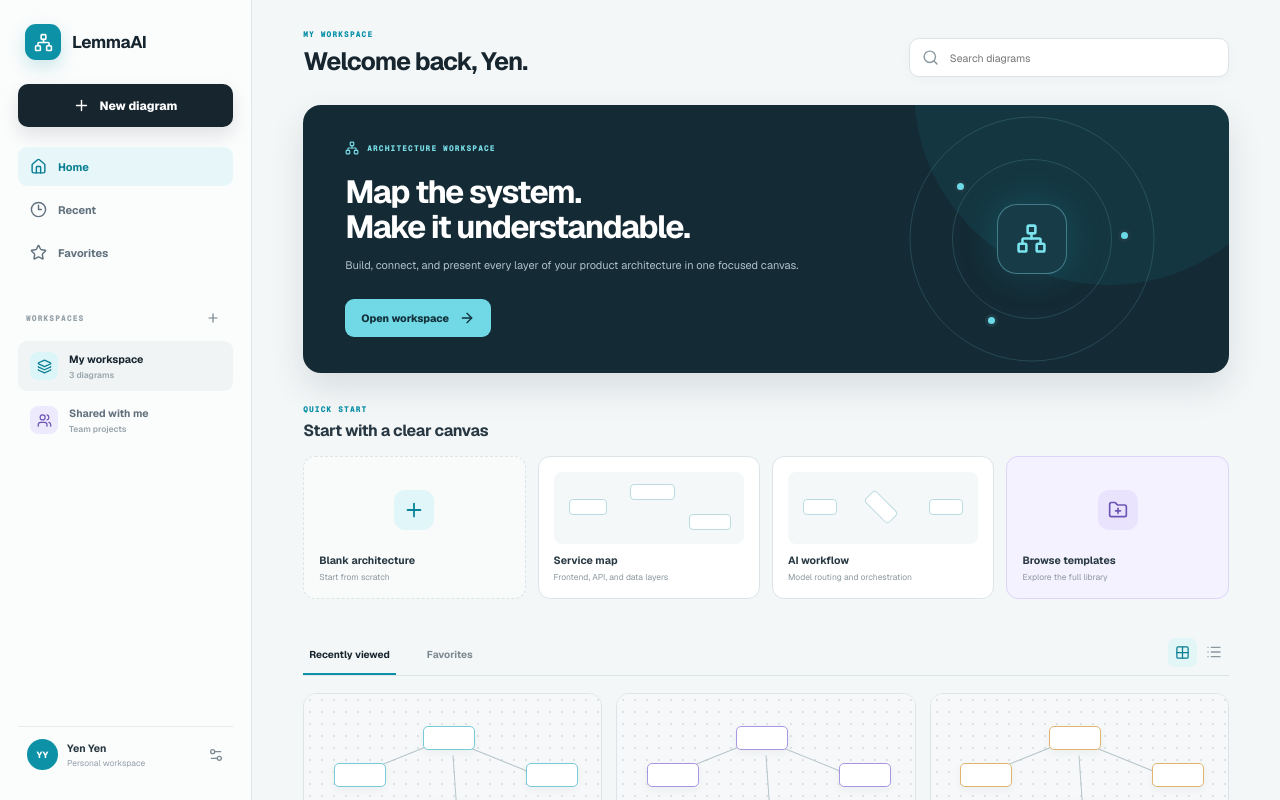
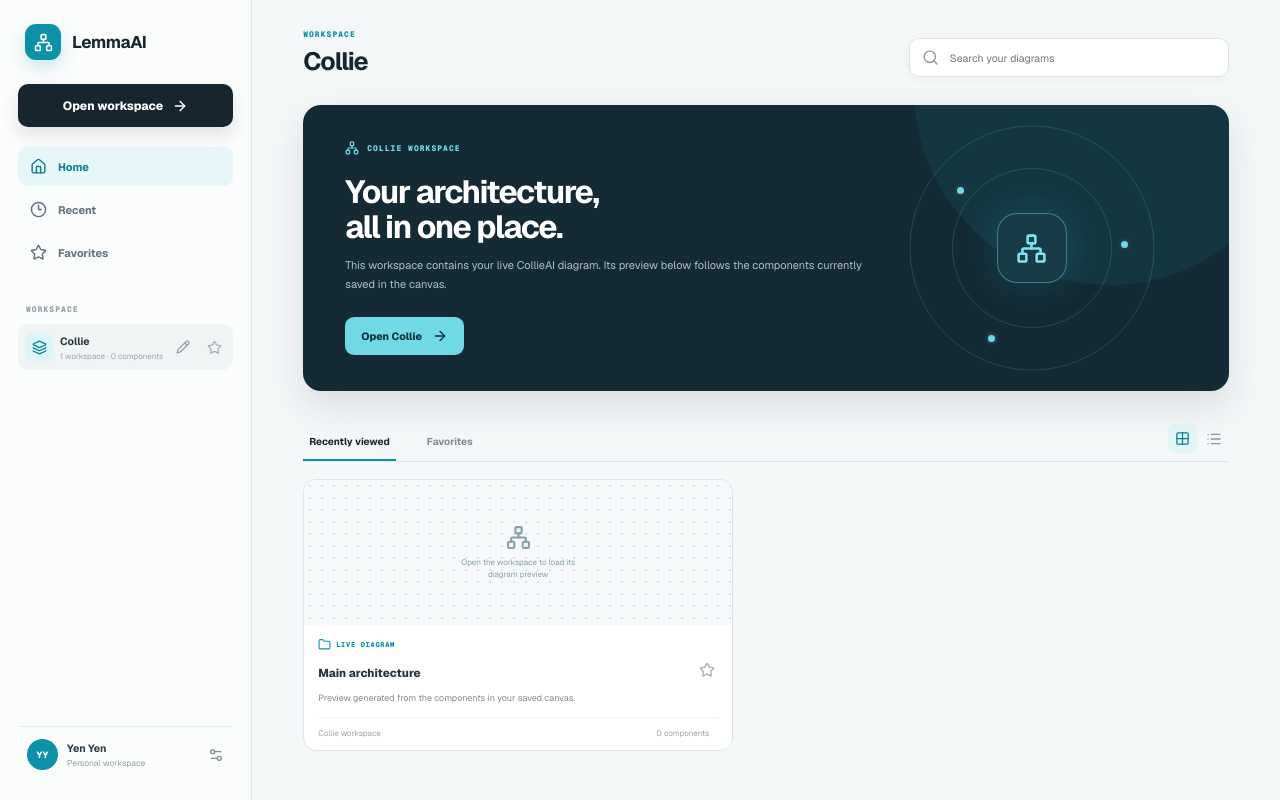
Before and after one commit to V0idStatic/ERD-Portfolio-Repo, a Next.js app in the folder CollieAI_ERD/architecture-flow/: page / in a window 1280 px wide. Built offline with nearby package versions, Linux system fonts and the light colour scheme.

Commit message:
Use live Collie workspace data on home

```diff
--- a/CollieAI_ERD/architecture-flow/app/DashboardHome.tsx
+++ b/CollieAI_ERD/architecture-flow/app/DashboardHome.tsx
@@ -2,76 +2,71 @@
 
 import {
   ArrowRight,
+  Check,
   Clock3,
   Folder,
-  FolderPlus,
   Grid2X2,
-  Heart,
   Home,
   Layers3,
   List,
-  MoreHorizontal,
   Network,
-  Plus,
+  Pencil,
   Search,
   Settings2,
   Star,
-  Users,
+  X,
 } from "lucide-react";
-import { useMemo, useState } from "react";
+import { useEffect, useMemo, useState } from "react";
 
 type HomeView = "recent" | "favorites";
+type StoredNode = { id: string; position?: { x: number; y: number }; data?: { label?: string } };
+type WorkspaceMeta = { name: string; favorite: boolean };
 
-type ProjectCard = {
-  id: string;
-  title: string;
-  description: string;
-  edited: string;
-  favorite: boolean;
-  tone: "cyan" | "violet" | "amber";
-  nodes: number;
-};
+const WORKSPACE_KEY = "collieai-workspace-home-v1";
+const PAGE_KEY = "collieai-architecture-page-main";
+const PAGE_INDEX_KEY = "collieai-architecture-pages-v1";
+const defaultWorkspace: WorkspaceMeta = { name: "Collie", favorite: false };
 
-const initialProjects: ProjectCard[] = [
-  {
-    id: "main",
-    title: "CollieAI system architecture",
-    description: "Complete adaptive learning platform flow",
-    edited: "Edited just now",
-    favorite: true,
-    tone: "cyan",
-    nodes: 18,
-  },
-  {
-    id: "tutoring",
-    title: "Adaptive tutoring loop",
-    description: "Session, orchestration, and AI routing",
-    edited: "Edited 2 days ago",
-    favorite: false,
-    tone: "violet",
-    nodes: 11,
-  },
-  {
-    id: "auth",
-    title: "Authentication & storage",
-    description: "Identity, permissions, and data services",
-    edited: "Edited last week",
-    favorite: true,
-    tone: "amber",
-    nodes: 8,
-  },
-];
+function ActualDiagramPreview({ nodes }: { nodes: StoredNode[] }) {
+  if (!nodes.length) {
+    return (
+      <div className="home-diagram-preview empty-preview">
+        <Network size={25} />
+        <span>Open the workspace to load its diagram preview</span>
+      </div>
+    );
+  }
 
-function DiagramPreview({ tone }: { tone: ProjectCard["tone"] }) {
+  const minX = Math.min(...nodes.map((node) => node.position?.x ?? 0));
+  const maxX = Math.max(...nodes.map((node) => node.position?.x ?? 0));
+  const minY = Math.min(...nodes.map((node) => node.position?.y ?? 0));
+  const maxY = Math.max(...nodes.map((node) => node.position?.y ?? 0));
+  const rangeX = Math.max(1, maxX - minX);
+  const rangeY = Math.max(1, maxY - minY);
+  const shownNodes = nodes.slice(0, 18);
+
   return (
-    <div className={`home-diagram-preview tone-${tone}`} aria-hidden="true">
-      <span className="preview-node preview-node-a" />
-      <span className="preview-node preview-node-b" />
-      <span className="preview-node preview-node-c" />
-      <span className="preview-node preview-node-d" />
-      <i className="preview-line preview-line-a" />
-      <i className="preview-line preview-line-b" />
-      <i className="preview-line preview-line-c" />
+    <div className="home-diagram-preview live-preview" aria-label="Live preview of the current architecture diagram">
+      <span className="preview-watermark">LIVE CANVAS</span>
+      <svg viewBox="0 0 100 100" preserveAspectRatio="none" aria-hidden="true">
+        {shownNodes.slice(1).map((node, index) => {
+          const previous = shownNodes[index];
+          const x1 = 9 + (((previous.position?.x ?? 0) - minX) / rangeX) * 82;
+          const y1 = 11 + (((previous.position?.y ?? 0) - minY) / rangeY) * 76;
+          const x2 = 9 + (((node.position?.x ?? 0) - minX) / rangeX) * 82;
+          const y2 = 11 + (((node.position?.y ?? 0) - minY) / rangeY) * 76;
+          return <line key={`${previous.id}-${node.id}`} x1={x1} y1={y1} x2={x2} y2={y2} />;
+        })}
+      </svg>
+      {shownNodes.map((node, index) => {
+        const left = 5 + (((node.position?.x ?? 0) - minX) / rangeX) * 76;
+        const top = 8 + (((node.position?.y ?? 0) - minY) / rangeY) * 72;
+        return (
+          <span className={`live-preview-node node-${index % 4}`} style={{ left: `${left}%`, top: `${top}%` }} key={node.id}>
+            {node.data?.label || "Component"}
+          </span>
+        );
+      })}
     </div>
   );
 }
@@ -80,174 +75,78 @@
   const [view, setView] = useState<HomeView>("recent");
   const [query, setQuery] = useState("");
   const [display, setDisplay] = useState<"grid" | "list">("grid");
-  const [projects, setProjects] = useState(initialProjects);
+  const [workspace, setWorkspace] = useState<WorkspaceMeta>(defaultWorkspace);
+  const [draftName, setDraftName] = useState(defaultWorkspace.name);
+  const [renaming, setRenaming] = useState(false);
+  const [nodes, setNodes] = useState<StoredNode[]>([]);
+  const [diagramName, setDiagramName] = useState("Main architecture");
 
-  const visibleProjects = useMemo(() => {
-    const normalized = query.trim().toLowerCase();
-    return projects.filter((project) => {
-      const matchesView = view === "recent" || project.favorite;
-      const matchesQuery =
-        !normalized ||
-        project.title.toLowerCase().includes(normalized) ||
-        project.description.toLowerCase().includes(normalized);
-      return matchesView && matchesQuery;
-    });
-  }, [projects, query, view]);
+  useEffect(() => {
+    const savedWorkspace = window.localStorage.getItem(WORKSPACE_KEY);
+    if (savedWorkspace) {
+      try {
+        const parsed = JSON.parse(savedWorkspace) as WorkspaceMeta;
+        if (parsed.name?.trim()) {
+          setWorkspace(parsed);
+          setDraftName(parsed.name);
+        }
+      } catch { /* Use the default workspace when legacy storage cannot be read. */ }
+    }
+    try {
+      const storedPage = JSON.parse(window.localStorage.getItem(PAGE_KEY) ?? "{}");
+      setNodes(Array.isArray(storedPage.nodes) ? storedPage.nodes : []);
+      const index = JSON.parse(window.localStorage.getItem(PAGE_INDEX_KEY) ?? "{}");
+      const mainPage = Array.isArray(index.pages) ? index.pages.find((page: { id?: string }) => page.id === "main") : null;
+      if (mainPage?.name) setDiagramName(mainPage.name);
+    } catch { /* The empty-state preview explains what to do next. */ }
+  }, []);
 
-  const toggleFavorite = (id: string) => {
-    setProjects((current) =>
-      current.map((project) =>
-        project.id === id ? { ...project, favorite: !project.favorite } : project,
-      ),
-    );
+  useEffect(() => {
+    window.localStorage.setItem(WORKSPACE_KEY, JSON.stringify(workspace));
+  }, [workspace]);
+
+  const showsWorkspace = view === "recent" || workspace.favorite;
+  const matchesSearch = !query.trim() || diagramName.toLowerCase().includes(query.trim().toLowerCase());
+  const showDiagram = showsWorkspace && matchesSearch;
+
+  const saveWorkspaceName = () => {
+    const nextName = draftName.trim() || defaultWorkspace.name;
+    setWorkspace((current) => ({ ...current, name: nextName }));
+    setDraftName(nextName);
+    setRenaming(false);
   };
 
   return (
     <main className="home-shell">
       <aside className="home-sidebar">
-        <div className="home-brand">
-          <span><Network size={19} /></span>
-          <strong>LemmaAI</strong>
-        </div>
-
-        <button className="home-create" onClick={onOpenWorkspace}>
-          <Plus size={17} /> New diagram
-        </button>
-
+        <div className="home-brand"><span><Network size={19} /></span><strong>LemmaAI</strong></div>
+        <button className="home-create" onClick={onOpenWorkspace}>Open workspace <ArrowRight size={16} /></button>
         <nav className="home-navigation" aria-label="Home navigation">
           <button className="active"><Home size={17} /> Home</button>
           <button onClick={() => setView("recent")}><Clock3 size={17} /> Recent</button>
           <button onClick={() => setView("favorites")}><Star size={17} /> Favorites</button>
         </nav>
-
-        <div className="workspace-heading">
-          <span>WORKSPACES</span>
-          <button aria-label="Create workspace"><Plus size={14} /></button>
+        <div className="workspace-heading"><span>WORKSPACE</span></div>
+        <div className="workspace-single">
+          <span className="workspace-icon"><Layers3 size={15} /></span>
+          <span className="workspace-name">
+            {renaming ? (
+              <input value={draftName} onChange={(event) => setDraftName(event.target.value)} onKeyDown={(event) => { if (event.key === "Enter") saveWorkspaceName(); if (event.key === "Escape") { setDraftName(workspace.name); setRenaming(false); } }} autoFocus aria-label="Workspace name" />
+            ) : <strong>{workspace.name}</strong>}
+            <small>1 workspace · {nodes.length} components</small>
+          </span>
+          {renaming ? <><button onClick={saveWorkspaceName} aria-label="Save workspace name"><Check size={14} /></button><button onClick={() => { setDraftName(workspace.name); setRenaming(false); }} aria-label="Cancel renaming"><X size={14} /></button></> : <button onClick={() => setRenaming(true)} aria-label="Rename workspace"><Pencil size={14} /></button>}
+          <button className={`workspace-star ${workspace.favorite ? "is-favorite" : ""}`} onClick={() => setWorkspace((current) => ({ ...current, favorite: !current.favorite }))} aria-label={workspace.favorite ? "Remove workspace from favorites" : "Add workspace to favorites"}><Star size={15} fill={workspace.favorite ? "currentColor" : "none"} /></button>
         </div>
-        <nav className="home-navigation workspace-list" aria-label="Workspaces">
-          <button className="workspace-active">
-            <span className="workspace-icon"><Layers3 size={15} /></span>
-            <span><strong>My workspace</strong><small>3 diagrams</small></span>
-          </button>
-          <button>
-            <span className="workspace-icon shared"><Users size={15} /></span>
-            <span><strong>Shared with me</strong><small>Team projects</small></span>
-          </button>
-        </nav>
-
-        <div className="home-profile">
-          <span className="profile-avatar">YY</span>
-          <span><strong>Yen Yen</strong><small>Personal workspace</small></span>
-          <Settings2 size={16} />
-        </div>
+        <div className="home-profile"><span className="profile-avatar">YY</span><span><strong>Yen Yen</strong><small>Personal workspace</small></span><Settings2 size={16} /></div>
       </aside>
 
       <section className="home-main">
-        <header className="home-topbar">
-          <div>
-            <p>MY WORKSPACE</p>
-            <h1>Welcome back, Yen.</h1>
-          </div>
-          <label className="home-search">
-            <Search size={17} />
-            <input
-              value={query}
-              onChange={(event) => setQuery(event.target.value)}
-              placeholder="Search diagrams"
-              aria-label="Search diagrams"
-            />
-          </label>
-        </header>
-
-        <section className="workspace-hero">
-          <div>
-            <span className="eyebrow"><Network size={14} /> ARCHITECTURE WORKSPACE</span>
-            <h2>Map the system.<br />Make it understandable.</h2>
-            <p>Build, connect, and present every layer of your product architecture in one focused canvas.</p>
-            <button onClick={onOpenWorkspace}>Open workspace <ArrowRight size={16} /></button>
-          </div>
-          <div className="hero-map" aria-hidden="true">
-            <span className="hero-orbit orbit-one" />
-            <span className="hero-orbit orbit-two" />
-            <span className="hero-core"><Network size={31} /></span>
-            <span className="hero-dot dot-one" />
-            <span className="hero-dot dot-two" />
-            <span className="hero-dot dot-three" />
-          </div>
-        </section>
-
-        <section className="quick-start">
-          <div className="section-heading">
-            <div><p>QUICK START</p><h2>Start with a clear canvas</h2></div>
-          </div>
-          <div className="quick-start-grid">
-            <button className="new-diagram-card" onClick={onOpenWorkspace}>
-              <span><Plus size={22} /></span>
-              <strong>Blank architecture</strong>
-              <small>Start from scratch</small>
-            </button>
-            <button className="template-card" onClick={onOpenWorkspace}>
-              <span className="template-preview service-template"><i /><i /><i /></span>
-              <strong>Service map</strong>
-              <small>Frontend, API, and data layers</small>
-            </button>
-            <button className="template-card" onClick={onOpenWorkspace}>
-              <span className="template-preview flow-template"><i /><i /><i /></span>
-              <strong>AI workflow</strong>
-              <small>Model routing and orchestration</small>
-            </button>
-            <button className="template-card browse-template">
-              <span><FolderPlus size={20} /></span>
-              <strong>Browse templates</strong>
-              <small>Explore the full library</small>
-            </button>
-          </div>
-        </section>
-
-        <section className="project-library">
-          <div className="library-toolbar">
-            <div className="library-tabs" role="tablist">
-              <button className={view === "recent" ? "active" : ""} onClick={() => setView("recent")}>
-                Recently viewed
-              </button>
-              <button className={view === "favorites" ? "active" : ""} onClick={() => setView("favorites")}>
-                Favorites
-              </button>
-            </div>
-            <div className="display-toggle">
-              <button className={display === "grid" ? "active" : ""} onClick={() => setDisplay("grid")} aria-label="Grid view"><Grid2X2 size={15} /></button>
-              <button className={display === "list" ? "active" : ""} onClick={() => setDisplay("list")} aria-label="List view"><List size={16} /></button>
-            </div>
-          </div>
-
-          {visibleProjects.length ? (
-            <div className={`project-grid ${display === "list" ? "is-list" : ""}`}>
-              {visibleProjects.map((project) => (
-                <article className="project-card" key={project.id}>
-                  <button className="project-open" onClick={onOpenWorkspace} aria-label={`Open ${project.title}`}>
-                    <DiagramPreview tone={project.tone} />
-                  </button>
-                  <div className="project-card-body">
-                    <span className={`project-kind tone-${project.tone}`}><Folder size={13} /> DIAGRAM</span>
-                    <div className="project-title-row">
-                      <button onClick={onOpenWorkspace}>{project.title}</button>
-                      <button className={`favorite-button ${project.favorite ? "is-favorite" : ""}`} onClick={() => toggleFavorite(project.id)} aria-label={`${project.favorite ? "Remove" : "Add"} ${project.title} ${project.favorite ? "from" : "to"} favorites`}>
-                        <Heart size={16} fill={project.favorite ? "currentColor" : "none"} />
-                      </button>
-                    </div>
-                    <p>{project.description}</p>
-                    <footer><span>{project.edited}</span><span>{project.nodes} nodes</span><button aria-label="More options"><MoreHorizontal size={16} /></button></footer>
-                  </div>
-                </article>
-              ))}
-            </div>
-          ) : (
-            <div className="empty-library">
-              <Star size={22} />
-              <strong>{query ? "No matching diagrams" : "No favorites yet"}</strong>
-              <p>{query ? "Try a different search." : "Use the heart on any diagram to keep it here."}</p>
-            </div>
-          )}
+        <header className="home-topbar"><div><p>WORKSPACE</p><h1>{workspace.name}</h1></div><label className="home-search"><Search size={17} /><input value={query} onChange={(event) => setQuery(event.target.value)} placeholder="Search your diagrams" aria-label="Search diagrams" /></label></header>
+        <section className="workspace-hero"><div><span className="eyebrow"><Network size={14} /> {workspace.name.toUpperCase()} WORKSPACE</span><h2>Your architecture,<br />all in one place.</h2><p>This workspace contains your live CollieAI diagram. Its preview below follows the components currently saved in the canvas.</p><button onClick={onOpenWorkspace}>Open {workspace.name} <ArrowRight size={16} /></button></div><div className="hero-map" aria-hidden="true"><span className="hero-orbit orbit-one" /><span className="hero-orbit orbit-two" /><span className="hero-core"><Network size={31} /></span><span className="hero-dot dot-one" /><span className="hero-dot dot-two" /><span className="hero-dot dot-three" /></div></section>
+        <section className="project-library solo-library">
+          <div className="library-toolbar"><div className="library-tabs" role="tablist"><button className={view === "recent" ? "active" : ""} onClick={() => setView("recent")}>Recently viewed</button><button className={view === "favorites" ? "active" : ""} onClick={() => setView("favorites")}>Favorites</button></div><div className="display-toggle"><button className={display === "grid" ? "active" : ""} onClick={() => setDisplay("grid")} aria-label="Grid view"><Grid2X2 size={15} /></button><button className={display === "list" ? "active" : ""} onClick={() => setDisplay("list")} aria-label="List view"><List size={16} /></button></div></div>
+          {showDiagram ? <div className={`project-grid single-project ${display === "list" ? "is-list" : ""}`}><article className="project-card"><button className="project-open" onClick={onOpenWorkspace} aria-label={`Open ${diagramName}`}><ActualDiagramPreview nodes={nodes} /></button><div className="project-card-body"><span className="project-kind tone-cyan"><Folder size={13} /> LIVE DIAGRAM</span><div className="project-title-row"><button onClick={onOpenWorkspace}>{diagramName}</button><button className={`favorite-button ${workspace.favorite ? "is-favorite" : ""}`} onClick={() => setWorkspace((current) => ({ ...current, favorite: !current.favorite }))} aria-label={workspace.favorite ? "Remove workspace from favorites" : "Add workspace to favorites"}><Star size={16} fill={workspace.favorite ? "currentColor" : "none"} /></button></div><p>Preview generated from the components in your saved canvas.</p><footer><span>Collie workspace</span><span>{nodes.length} components</span></footer></div></article></div> : <div className="empty-library"><Star size={22} /><strong>{query ? "No matching diagrams" : "This workspace is not a favorite yet"}</strong><p>{query ? "Try a different search." : "Click the star beside Collie to add it here."}</p></div>}
         </section>
       </section>
     </main>
--- a/CollieAI_ERD/architecture-flow/app/globals.css
+++ b/CollieAI_ERD/architecture-flow/app/globals.css
@@ -1249,6 +1249,14 @@
 .workspace-list button.workspace-active { color:#17252f; background:#f0f4f5; }
 .workspace-icon { flex:none; width:28px; height:28px; display:grid; place-items:center; border-radius:8px; color:#087e92; background:#dcf5f8; }
 .workspace-icon.shared { color:#6d55b5; background:#eeeafd; }
+.workspace-single { display:grid; grid-template-columns:auto minmax(0,1fr) auto auto; align-items:center; gap:7px; margin-top:8px; padding:9px 7px; border-radius:10px; background:#f0f4f5; }
+.workspace-single .workspace-name { min-width:0; display:grid; gap:3px; }
+.workspace-single strong { overflow:hidden; color:#263741; font-size:10.5px; text-overflow:ellipsis; white-space:nowrap; }
+.workspace-single small { overflow:hidden; color:#99a5ad; font-size:8px; text-overflow:ellipsis; white-space:nowrap; }
+.workspace-single input { width:100%; min-width:0; padding:4px 5px; border:1px solid #8ccdd7; border-radius:5px; outline:none; color:#263741; background:#fff; font:700 10.5px var(--font-geist-sans); }
+.workspace-single button { width:24px; height:24px; display:grid; place-items:center; padding:0; border:0; border-radius:6px; color:#8a989f; background:transparent; }
+.workspace-single button:hover { color:#087e92; background:#e0f4f6; }
+.workspace-single .workspace-star { color:#a3aeb4; }.workspace-single .workspace-star.is-favorite { color:#e6a142; }
 .home-profile {
   margin-top:auto; display:grid; grid-template-columns:auto 1fr auto; align-items:center; gap:9px;
   padding:12px 9px; border-top:1px solid #e7ecee; color:#7e8b94;
@@ -1310,10 +1318,18 @@
 .display-toggle button { width:29px; height:29px; display:grid; place-items:center; border:0; border-radius:7px; color:#8b979e; background:transparent; }
 .display-toggle button.active { color:#087e92; background:#e2f5f7; }
 .project-grid { display:grid; grid-template-columns:repeat(3,minmax(0,1fr)); gap:14px; margin-top:17px; }
+.project-grid.single-project { grid-template-columns:minmax(285px,430px); }
+.solo-library { margin-top:32px; }
 .project-card { min-width:0; overflow:hidden; border:1px solid #dce4e7; border-radius:13px; background:#fff; transition:.18s ease; }
 .project-card:hover { transform:translateY(-2px); box-shadow:0 12px 28px rgba(24,42,53,.08); }
 .project-open { width:100%; height:145px; padding:0; border:0; background:#f6f8f9; }
 .home-diagram-preview { position:relative; width:100%; height:100%; overflow:hidden; background-image:radial-gradient(#dce3e6 .75px,transparent .75px); background-size:12px 12px; }
+.home-diagram-preview.live-preview { background-color:#f9fbfb; background-image:radial-gradient(#d9e4e7 .7px,transparent .7px); }
+.live-preview svg { position:absolute; inset:0; width:100%; height:100%; }.live-preview line { stroke:#a9c4c9; stroke-width:.45; }
+.live-preview-node { position:absolute; z-index:2; max-width:62px; min-width:31px; padding:3px 5px; overflow:hidden; border:1px solid #9fced5; border-radius:4px; color:#38535d; background:rgba(255,255,255,.96); box-shadow:0 2px 5px rgba(31,57,67,.06); font-size:5px; font-weight:750; line-height:1.2; text-overflow:ellipsis; white-space:nowrap; }
+.live-preview-node.node-1 { border-color:#b6a6e6; }.live-preview-node.node-2 { border-color:#e5bb78; }.live-preview-node.node-3 { border-color:#90cfb9; }
+.preview-watermark { position:absolute; z-index:3; right:8px; top:8px; padding:3px 5px; border-radius:4px; color:#087e92; background:rgba(222,247,249,.9); font:800 6px/1 var(--font-geist-mono); letter-spacing:.08em; }
+.empty-preview { display:grid; place-items:center; align-content:center; gap:7px; color:#88a1a8; font-size:8px; }.empty-preview span { max-width:140px; text-align:center; line-height:1.45; }
 .preview-node { position:absolute; z-index:2; width:52px; height:24px; border:1px solid; border-radius:5px; background:#fff; box-shadow:0 3px 8px rgba(34,52,62,.05); }
 .preview-node-a{left:10%;top:48%}.preview-node-b{left:40%;top:22%}.preview-node-c{right:8%;top:48%}.preview-node-d{left:42%;bottom:10%}
 .preview-line { position:absolute; z-index:1; height:1px; transform-origin:left center; background:#b5c5ca; }.preview-line-a{width:34%;left:22%;top:52%;transform:rotate(-22deg)}.preview-line-b{width:35%;left:52%;top:34%;transform:rotate(22deg)}.preview-line-c{width:24%;left:50%;top:42%;transform:rotate(86deg)}
```
